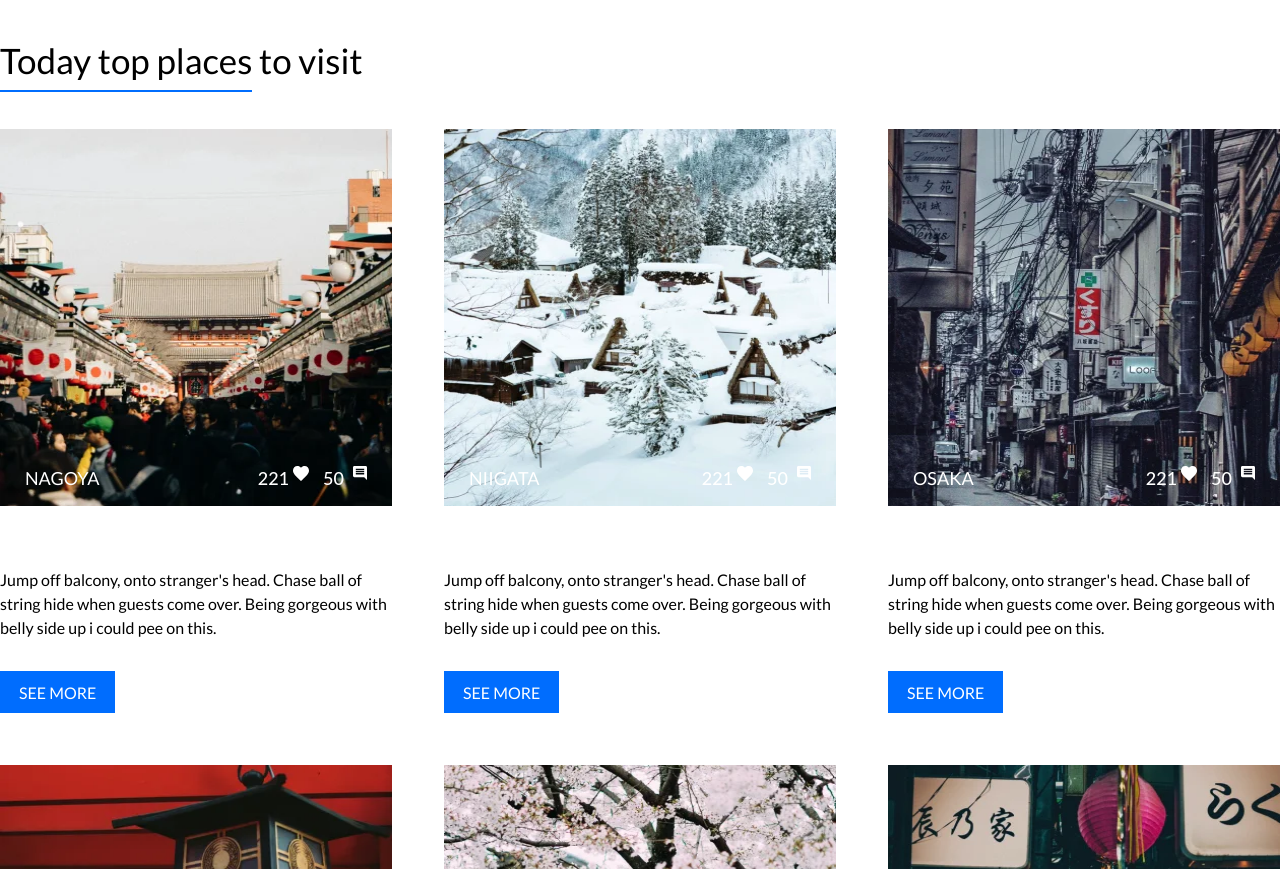
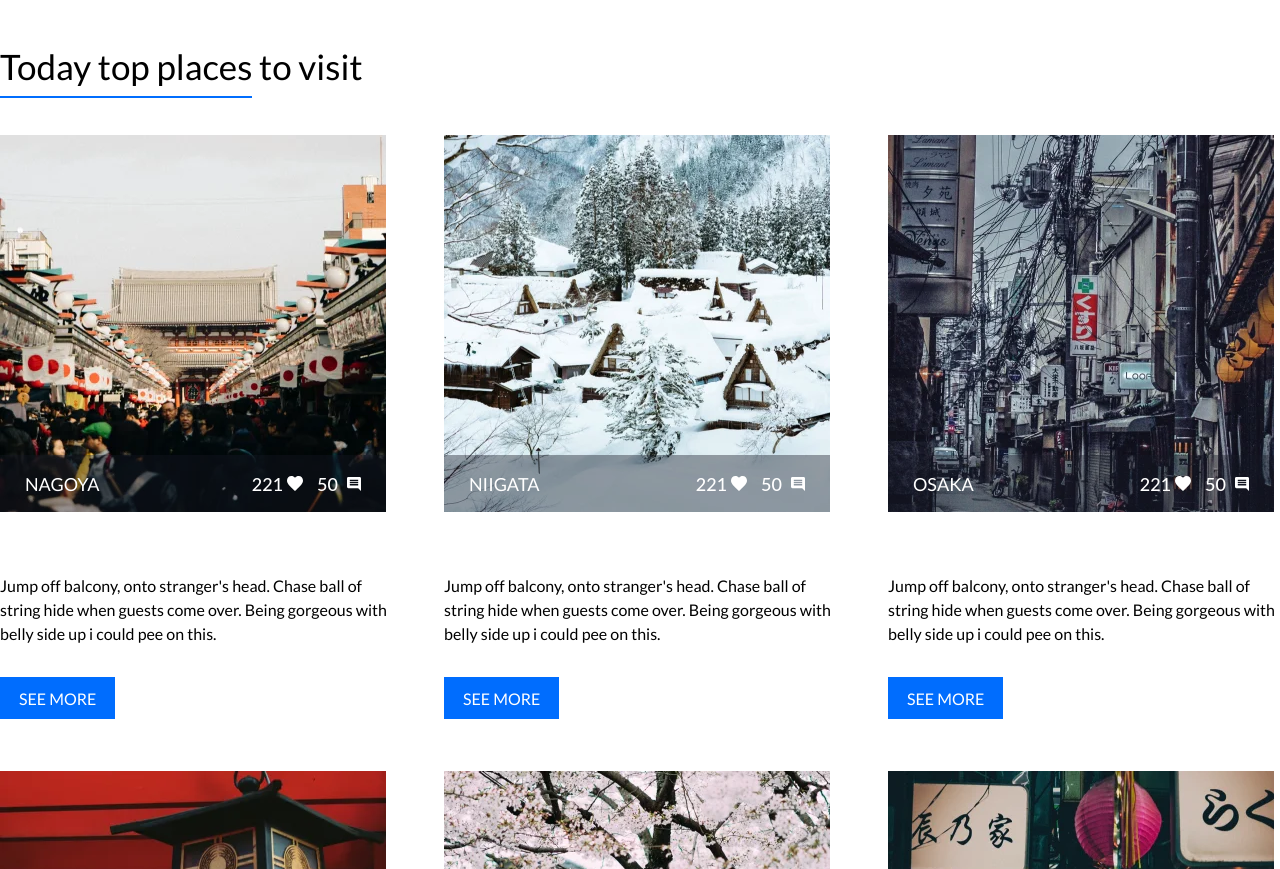
Before and after one commit to TranSang231/html-css, a plain HTML site: page src/index.html in a window 1280 px wide. Shown: the part 3340-4209 px from the top of the page. Drawn offline with Linux system fonts and the light colour scheme.

Commit message:
modify inspired.css & places-article.css files

```diff
--- a/src/assets/css/components/place-article.css
+++ b/src/assets/css/components/place-article.css
@@ -5,7 +5,7 @@
 .place-article .wrap-image {
   position: relative;
   background-size: cover;
-  width: 100%;
+  width: 386px;
   height: 377px;
 }
 
@@ -20,7 +20,7 @@
   display: flex;
   align-items: center;
   justify-content: space-between;
-  background-color: var(--clr--shadow-dst);
+  /* background-color: var(--clr--shadow-dst); */
   position: absolute;
   z-index: 1;
   bottom: 0;
@@ -35,6 +35,7 @@
 
 .overlay-image .like-cmt {
   display: flex;
+  align-items: center;
 
   & .like {
     width: 16px;
--- a/src/assets/css/sections/inspired.css
+++ b/src/assets/css/sections/inspired.css
@@ -17,14 +17,13 @@
 .wrap-image img {
   max-width: 100%;
   max-height: 100%;
-  display: block;
 }
 
-.overlay-image {
+.wrap-image .overlay-image {
   background: var(--clr--shadow-dk);
   position: absolute;
   z-index: 1;
-  top: 0;
+  top: 85%;
   right: 0;
   bottom: 0;
   left: 0;
```
